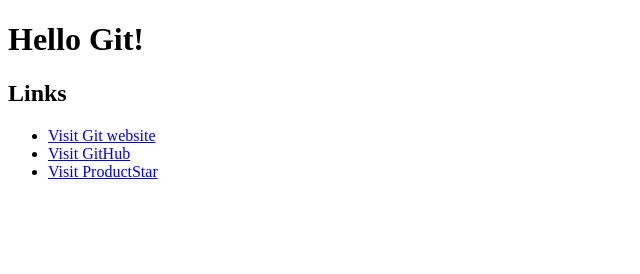
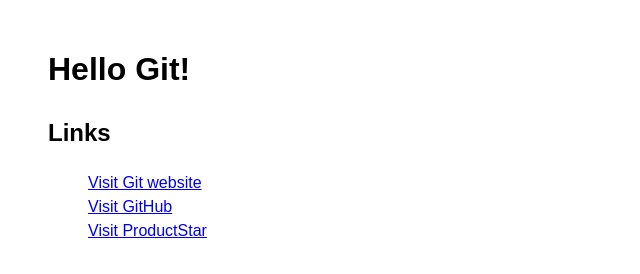
Before and after one commit to eiyusupova/git, a plain HTML site: page index.html in a window 1280 px wide. Shown: the whole page, without its empty margins (0-640 px from the left). Drawn offline with Linux system fonts and the light colour scheme.

Commit message:
add style.css

```diff
--- a/index.html
+++ b/index.html
@@ -4,6 +4,7 @@
     <meta charset="UTF-8">
     <meta name="viewport" content="width=, initial-scale=1.0">
     <title>Document</title>
+    <link rel="stylesheet" href="./style.css">
 </head>
 <body>
     <header>
--- /dev/null
+++ b/style.css
@@ -0,0 +1,10 @@
+body {
+    font-family: sans-serif;
+    font-size: 16px;
+    line-height: 1.5;
+    margin: 0;
+    padding: 24px 48px;
+}
+li {
+    list-style: none;
+}
```
